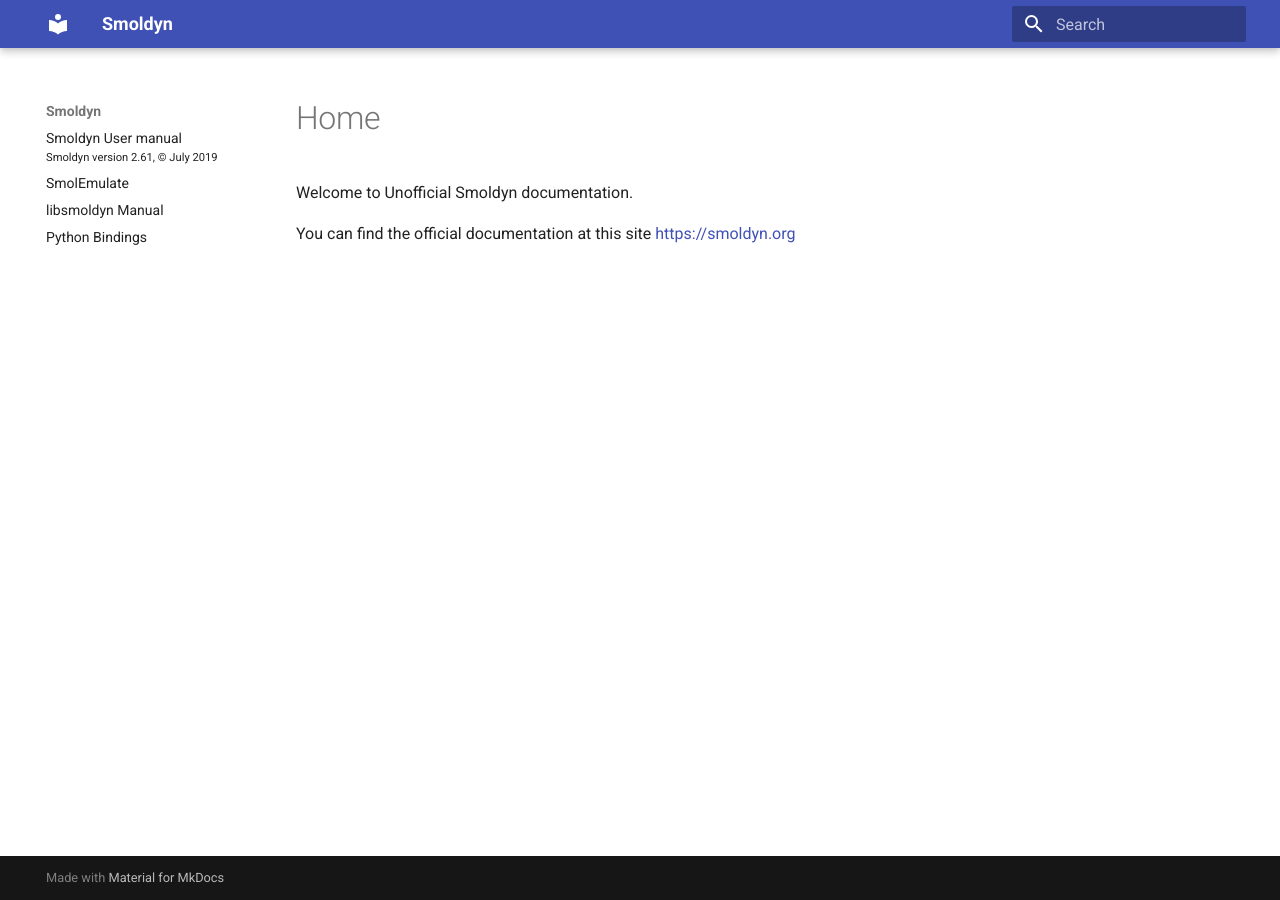
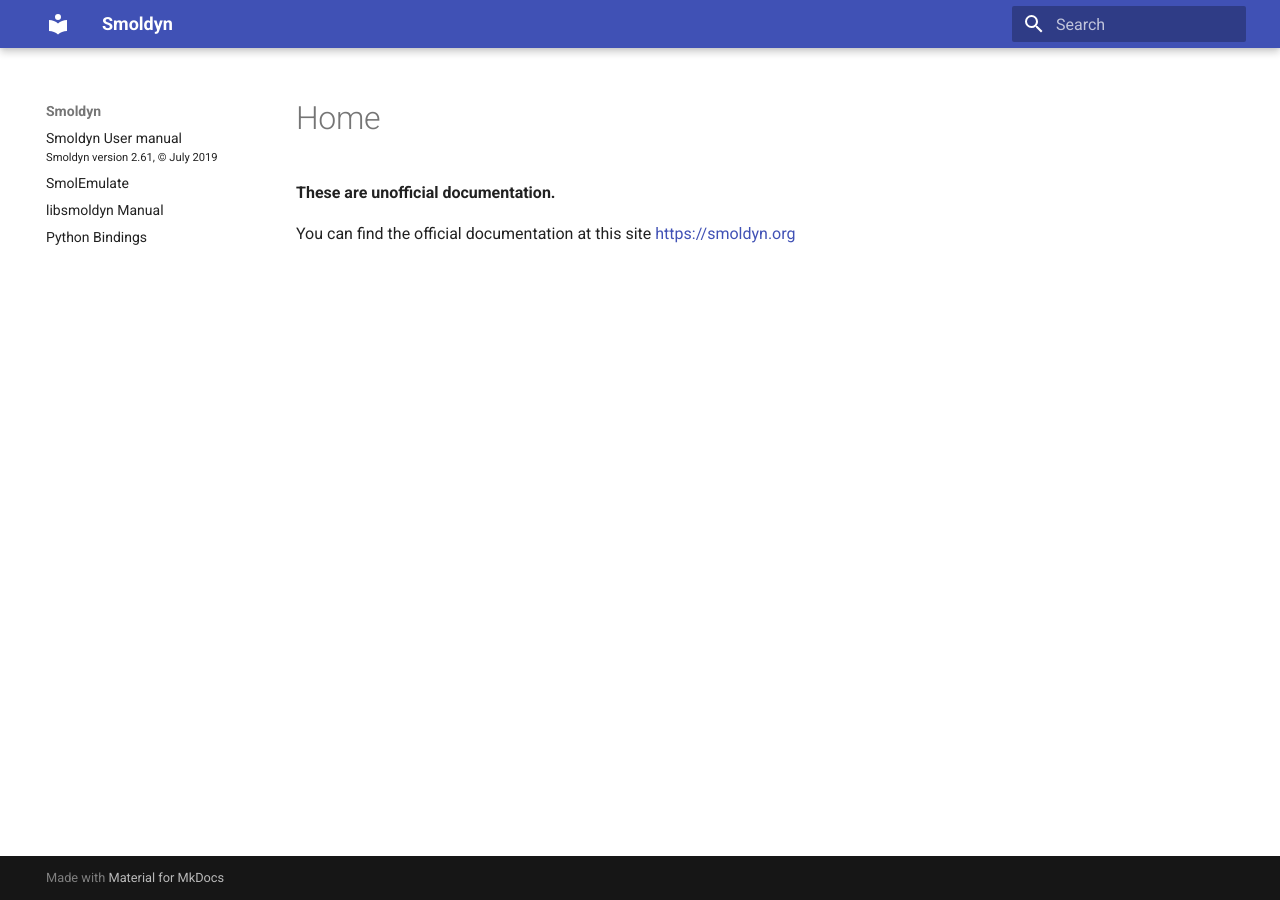
Before and after one commit to ssandrews/Smoldyn, an MkDocs documentation site: the page built from docs/index.md, in a window 1280 px wide. Built offline with MkDocs 1.6.1 and Material for MkDocs 9.7.7, drawn with Linux system fonts in a browser that asks for light colours.

Commit message:
Added notice.

```diff
--- a/docs/index.md
+++ b/docs/index.md
@@ -1,4 +1,4 @@
-Welcome to Unofficial Smoldyn documentation.
+__These are unofficial documentation.__
 
 You can find the official documentation at this site
 [https://smoldyn.org](https://smoldyn.org)
```
